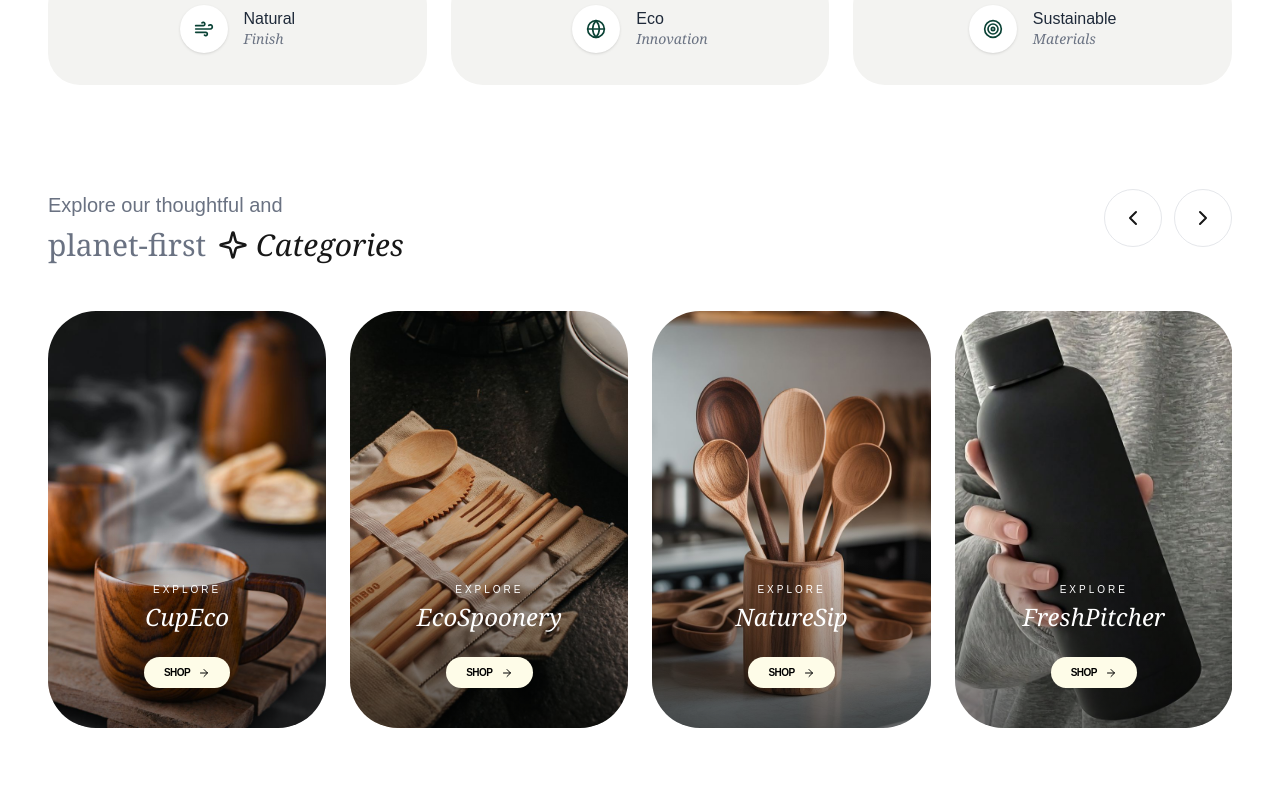
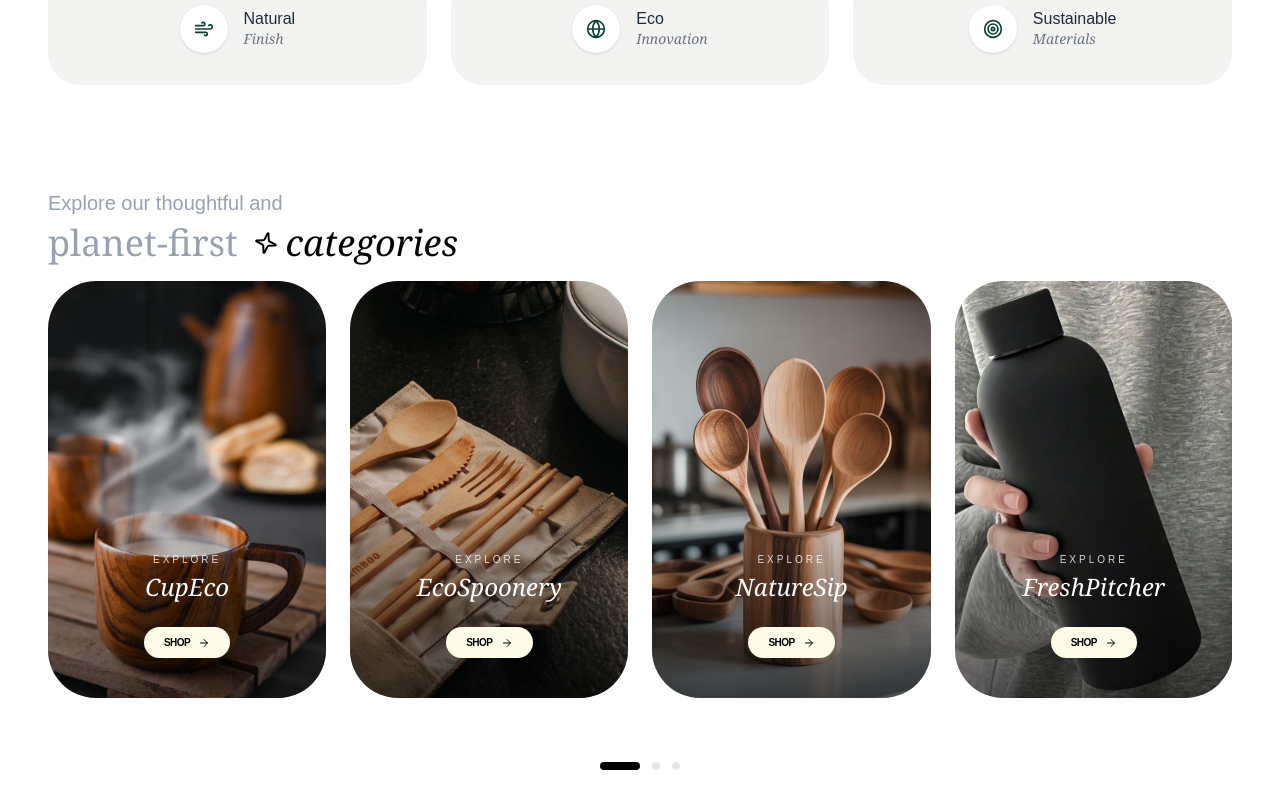
Before and after one commit to IYKEACE/queens-grocery-store, a Next.js app: page / in a window 1280 px wide. Shown: the part 2301-3109 px from the top of the page. Built offline with nearby package versions, Linux system fonts and the light colour scheme.

Commit message:
added a dotted pagination

```diff
--- a/component/Category.tsx
+++ b/component/Category.tsx
@@ -1,67 +1,61 @@
 "use client";
-import React, { useRef } from "react";
+import React, { useRef, useState } from "react";
 import Image from "next/image";
-import { FiArrowRight, FiChevronLeft, FiChevronRight } from "react-icons/fi";
+import { FiArrowRight } from "react-icons/fi";
 import { CATEGORIES } from "@/data/Categories";
 import { LuSparkle } from "react-icons/lu";
 
 const Category = () => {
   const scrollRef = useRef<HTMLDivElement>(null);
+  const [activeIndex, setActiveIndex] = useState(0);
 
-  const scroll = (direction: "left" | "right") => {
+  const handleScroll = () => {
     if (scrollRef.current) {
-      const { scrollLeft, clientWidth } = scrollRef.current;
-      const scrollTo =
-        direction === "left" ? scrollLeft - 350 : scrollLeft + 350;
+      const card = scrollRef.current.querySelector("div");
+      if (card) {
+        const cardWidth = card.offsetWidth + 24; // Width + gap
+        const index = Math.round(scrollRef.current.scrollLeft / cardWidth);
+        setActiveIndex(index);
+      }
+    }
+  };
 
-      scrollRef.current.scrollTo({ left: scrollTo, behavior: "smooth" });
+  const scrollToCard = (index: number) => {
+    if (scrollRef.current) {
+      const card = scrollRef.current.querySelector("div");
+      if (card) {
+        const cardWidth = card.offsetWidth + 24;
+        scrollRef.current.scrollTo({
+          left: index * cardWidth,
+          behavior: "smooth",
+        });
+      }
     }
   };
 
   return (
-    <div className="px-6 md:px-12 py-16 bg-white relative group/section">
-      <div className="flex justify-between items-end mb-12">
-        <div>
-          <p className="text-gray-500 text-xl mb-2">
-            Explore our thoughtful and
-          </p>
-          <h2 className="text-2xl md:text-3xl font-serif flex items-center gap-3">
-            <span className="text-gray-500 gap-2">planet-first</span>
-            <span className="inline-flex items-center gap-2 italic font-light">
-              <LuSparkle className="text-black-600 " />
-              <span className="text-black-600"> Categories</span>
-            </span>
-          </h2>
-        </div>
-
-        {/* The Pagination Buttons */}
-        <div className="flex gap-3 mb-4">
-          <button
-            onClick={() => scroll("left")}
-            className="p-4 rounded-full border border-gray-200 hover:bg-gray-900 hover:text-white transition-all"
-          >
-            <FiChevronLeft size={24} />
-          </button>
-          <button
-            onClick={() => scroll("right")}
-            className="p-4 rounded-full border border-gray-200 hover:bg-gray-900 hover:text-white transition-all"
-          >
-            <FiChevronRight size={24} />
-          </button>
-        </div>
+    <div className="px-6 md:px-12 py-16 bg-white relative">
+      <div className="mb-5">
+        <p className="text-gray-400 text-xl mb-2">
+          Explore our thoughtful and
+        </p>
+        <h2 className="text-4xl md:text-4xl font-serif flex flex-col md:flex-row md:items-center gap-x-4 leading-none">
+          <span className="text-gray-400">planet-first</span>
+          <span className="inline-flex items-center gap-2 italic font-light text-black">
+            <LuSparkle className="text-black-300 w-6 h-6 rotate-12" />
+            <span className="lowercase">Categories</span>
+          </span>
+        </h2>
       </div>
-
-      {/* 2. The Scrolling Container */}
-      {/* We change 'grid' to 'flex' and add 'overflow-x-auto' */}
       <div
         ref={scrollRef}
-        className="flex gap-6 overflow-x-auto no-scrollbar scroll-smooth"
-        style={{ scrollSnapType: "x mandatory" }}
+        onScroll={handleScroll}
+        className="flex gap-6 overflow-x-auto no-scrollbar scroll-smooth snap-x snap-mandatory pb-4"
       >
         {CATEGORIES.map((cat) => (
           <div
             key={cat.id}
-            className="relative flex-shrink-0 w-[85%] sm:w-[45%] lg:w-[23.5%] aspect-[3/4.5] rounded-[3rem] overflow-hidden cursor-pointer scroll-snap-align-start"
+            className="relative flex-shrink-0 w-[85%] sm:w-[45%] lg:w-[23.5%] aspect-[3/4.5] rounded-[3rem] overflow-hidden cursor-pointer snap-start"
           >
             <Image
               src={cat.image}
@@ -69,18 +63,34 @@ const Category = () => {
               fill
               className="object-cover transition-transform duration-1000 hover:scale-105"
             />
-            <div className="absolute inset-0 bg-gradient-to-t from-black/60 via-transparent to-transparent opacity-90" />
+            <div className="absolute inset-0 bg-gradient-to-t from-black/70 via-transparent to-transparent opacity-90" />
 
             <div className="absolute inset-0 flex flex-col items-center justify-end pb-10 text-white">
-              <span className="text-[10px] uppercase tracking-[0.3em] font-light mb-1">
+              <span className="text-[10px] uppercase tracking-[0.3em] font-light mb-1 opacity-80">
                 Explore
               </span>
               <h3 className="text-2xl font-serif italic mb-6">{cat.name}</h3>
-              <button className="bg-[#FEFCE8] text-black px-5 py-2 rounded-full flex items-center gap-2 text-[10px] uppercase font-bold tracking-tighter">
+              <button className="bg-[#FEFCE8] text-black px-5 py-2 rounded-full flex items-center gap-2 text-[10px] uppercase font-bold tracking-tighter hover:bg-[#0A4235] hover:text-white transition-all">
                 Shop <FiArrowRight className="w-3 h-3" />
               </button>
             </div>
           </div>
+        ))}
+      </div>
+
+      {/* 3. The 3 Rounded Circles (Pagination Dots) */}
+      <div className="flex justify-center items-center gap-3 mt-12">
+        {/* We map 3 dots as requested */}
+        {[0, 1, 2].map((i) => (
+          <button
+            key={i}
+            onClick={() => scrollToCard(i)}
+            className={`transition-all duration-500 rounded-full h-2 ${
+              activeIndex === i
+                ? "w-10 bg-black" // Active pill
+                : "w-2 bg-gray-200 hover:bg-gray-400" // Inactive dot
+            }`}
+          />
         ))}
       </div>
     </div>
```
